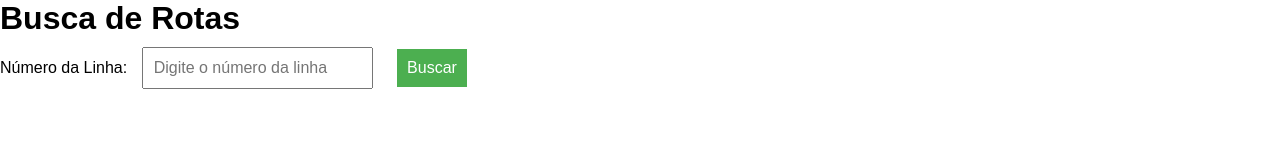
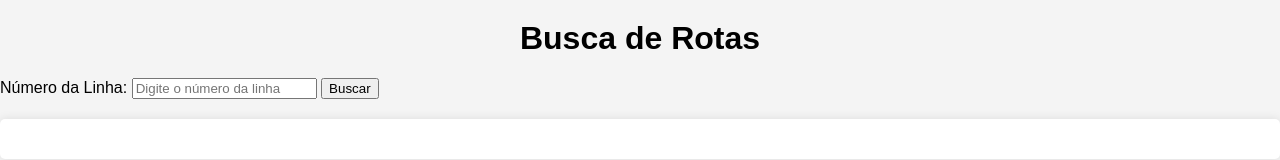
Before and after one commit to xjoaoxsousax/xjoaoxsousax.github.io, a plain HTML site: page index.html in a window 1280 px wide. Drawn offline with Linux system fonts and the light colour scheme.

Commit message:
Update style.css

```diff
--- a/style.css
+++ b/style.css
@@ -1,40 +1,26 @@
-/* Estilos gerais */
 body {
-  font-family: Arial, sans-serif;
-  margin: 0;
-  padding: 0;
-}
-
-header {
-  background-color: #4CAF50;
-  color: white;
-  text-align: center;
-  padding: 20px;
+    font-family: Arial, sans-serif;
+    margin: 0;
+    padding: 0;
+    background-color: #f4f4f4;
 }
 
 h1 {
-  margin: 0;
+    text-align: center;
+    margin-top: 20px;
 }
 
-input, button {
-  padding: 10px;
-  margin: 10px;
-  font-size: 16px;
+#routesContainer {
+    margin-top: 20px;
+    padding: 20px;
+    background-color: #fff;
+    border-radius: 5px;
+    box-shadow: 0 0 10px rgba(0, 0, 0, 0.1);
 }
 
-button {
-  background-color: #4CAF50;
-  color: white;
-  border: none;
-  cursor: pointer;
+#routesContainer div {
+    margin: 5px 0;
+    padding: 5px;
+    background-color: #e1e1e1;
+    border-radius: 3px;
 }
-
-button:hover {
-  background-color: #45a049;
-}
-
-/* Estilos do mapa */
-#map {
-  height: 600px;
-  width: 100%;
-}
```
